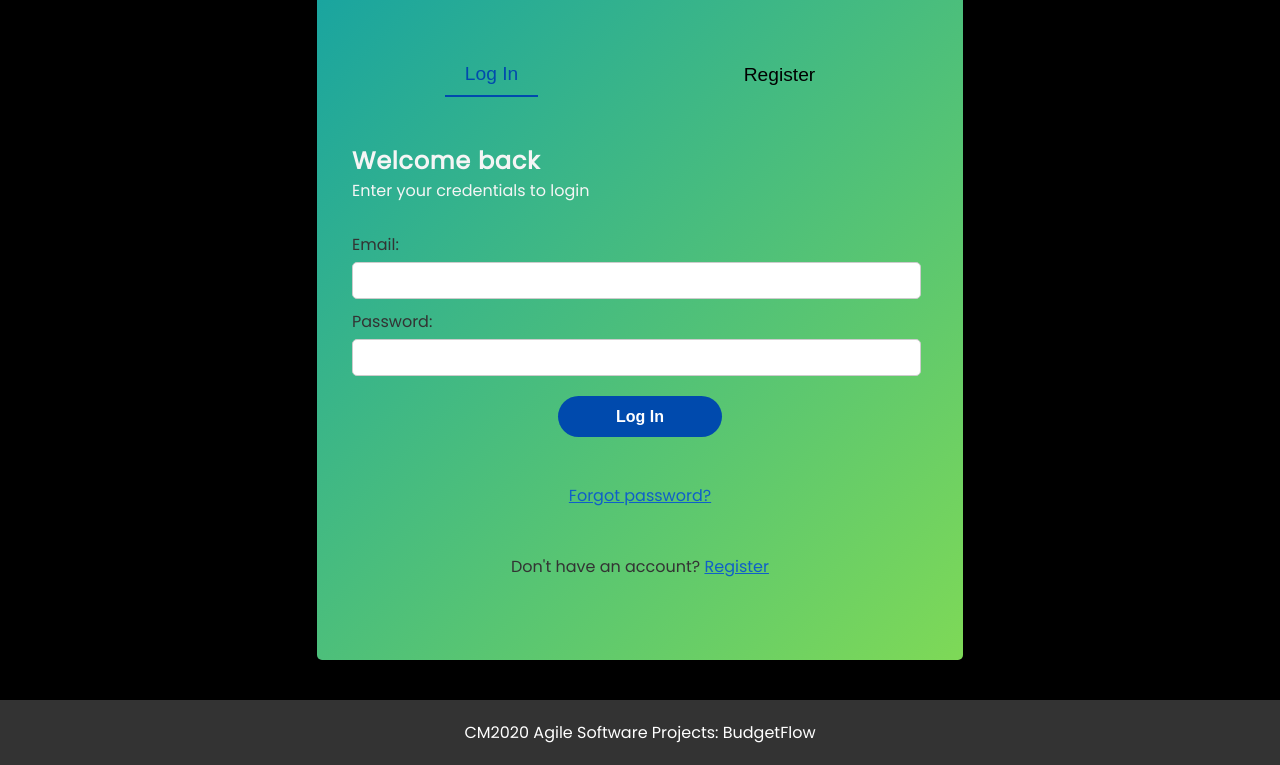
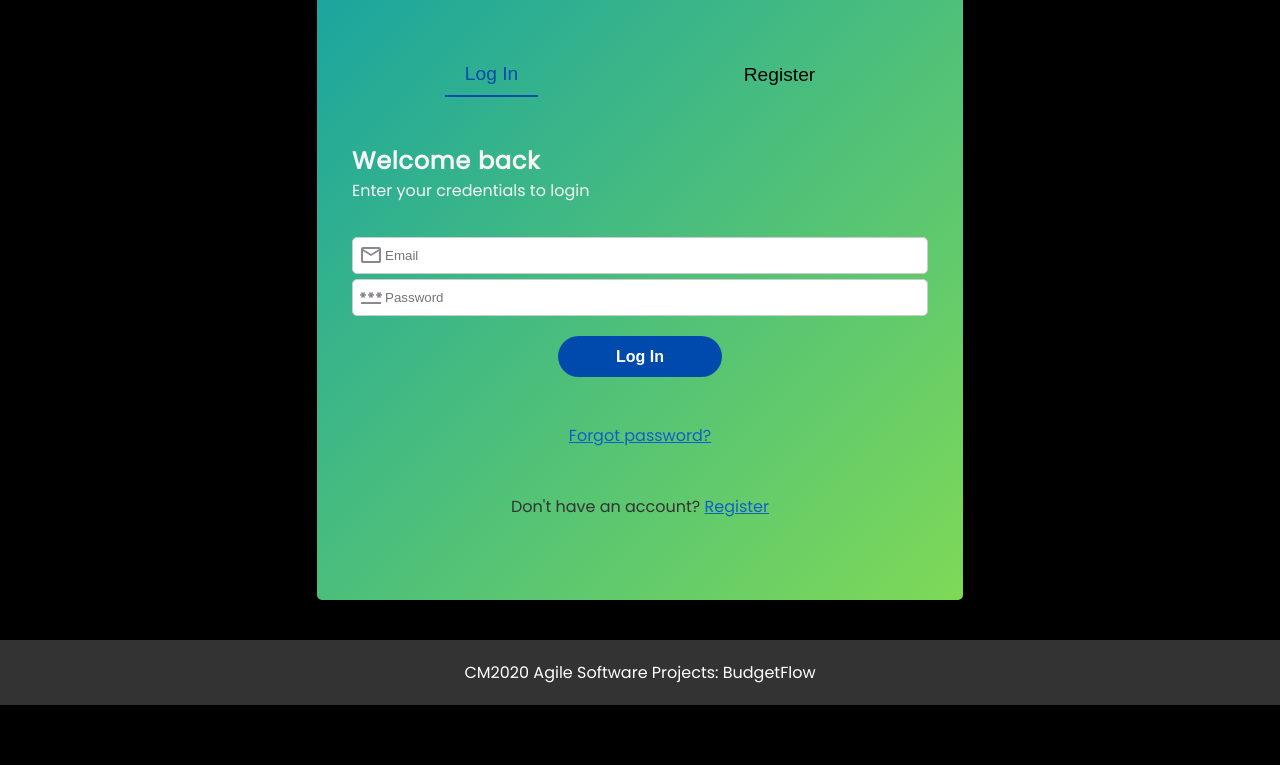
Before and after one commit to cm2020-agile-team-16/cm2020-agile-project, a Node server app: page /account/login in a window 1280 px wide. Shown: the part 429-1194 px from the top of the page. After the commit the page ends 1134 px from the top, so only its background shows below. Run offline with Node 20, Linux system fonts and the light colour scheme; some libraries are stand-ins or nearby versions.

Commit message:
PRJ-23: Add icon functionality
- Added basic icon functionality.
- Implemented icons for login/register input elements

```diff
--- /dev/null
+++ b/src/public/styles/icons.css
@@ -0,0 +1,45 @@
+@font-face {
+    font-family: 'Material Symbols Outlined';
+    font-style: normal;
+    font-weight: 100 700;
+    src: url(https://fonts.gstatic.com/s/materialsymbolsoutlined/v199/kJEhBvYX7BgnkSrUwT8OhrdQw4oELdPIeeII9v6oFsI.woff2) format('woff2');
+}
+
+.icon {
+    font-family: 'Material Symbols Outlined';
+    font-weight: normal;
+    font-style: normal;
+    font-size: 24px;
+    line-height: 1;
+    letter-spacing: normal;
+    text-transform: none;
+    display: inline-block;
+    white-space: nowrap;
+    word-wrap: normal;
+    direction: ltr;
+    -webkit-font-feature-settings: 'liga';
+    -webkit-font-smoothing: antialiased;
+}
+
+.icon-input {
+    background-repeat: no-repeat;
+    background-attachment: scroll;
+    background-color: white;
+    background-size: 24px 24px;
+    background-position: 6px 5px;
+    padding-left: 32px !important;
+    box-sizing: border-box;
+    width: 100% !important;
+}
+
+.icon-email {
+    background-image: url("../assets/icons/email.svg");
+}
+
+.icon-password {
+    background-image: url("../assets/icons/password.svg");
+}
+
+.icon-user {
+    background-image: url("../assets/icons/user.svg");
+}
--- a/src/views/login.ejs
+++ b/src/views/login.ejs
@@ -9,6 +9,7 @@
     <!-- LINK TO STYLESHEETS / GOOGLE FONTS -->
     <link rel="stylesheet" href="/styles/general.css">
     <link rel="stylesheet" href="/styles/login.css">
+    <link rel="stylesheet" href="/styles/icons.css">
     <link href="https://fonts.googleapis.com/css2?family=Poppins" rel="stylesheet">
 </head>
 
@@ -30,10 +31,8 @@
                 <form id="login-form" class="form-content" method="POST" action="/account/login">
                     <h2>Welcome back</h2>
                     <h3>Enter your credentials to login</h3>
-                    <label for="login-email">Email:</label>
-                    <input type="email" id="login-email" name="email" required>
-                    <label for="login-password">Password:</label>
-                    <input type="password" id="login-password" name="password" required>
+                    <input type="email" id="login-email" name="email" class="icon-input icon-email" placeholder="Email" required>
+                    <input type="password" id="login-password" name="password" class="icon-input icon-password" placeholder="Password" required>
                     <button type="submit" class="btn">Log In</button>
                     <% if (typeof message !== 'undefined') { %>
                         <div class="message <%= messageClass %>"><%= message %></div>
@@ -47,16 +46,11 @@
                 <form id="register-form" class="form-content" method="POST" action="/account/register">
                     <h2>Register</h2>
                     <h3>Enter your information below</h3>
-                    <label for="register-first-name">First Name:</label>
-                    <input type="text" id="register-first-name" name="firstName" required>
-                    <label for="register-last-name">Last Name:</label>
-                    <input type="text" id="register-last-name" name="lastName" required>
-                    <label for="register-email">Email:</label>
-                    <input type="email" id="register-email" name="email" required>
-                    <label for="register-password">Password:</label>
-                    <input type="password" id="register-password" name="password" required>
-                    <label for="register-confirm-password">Confirm Password:</label>
-                    <input type="password" id="register-confirm-password" name="confirmPassword" required>
+                    <input type="text" id="register-first-name" name="firstName" class="icon-input icon-user" placeholder="First Name" required>
+                    <input type="text" id="register-last-name" name="lastName" class="icon-input icon-user" placeholder="Last Name" required>
+                    <input type="email" id="register-email" name="email" class="icon-input icon-email" placeholder="Email" required>
+                    <input type="password" id="register-password" name="password" class="icon-input icon-password" placeholder="Password" required>
+                    <input type="password" id="register-confirm-password" name="confirmPassword" class="icon-input icon-password" placeholder="Confirm Password" required>
                     <button type="submit" class="btn">Register</button>
                     <% if (typeof message !== 'undefined') { %>
                         <div class="message <%= messageClass %>"><%= message %></div>
```
Also changed, not shown: src/public/assets/icons/email.svg (added), src/public/assets/icons/password.svg (added), src/public/assets/icons/user.svg (added).
